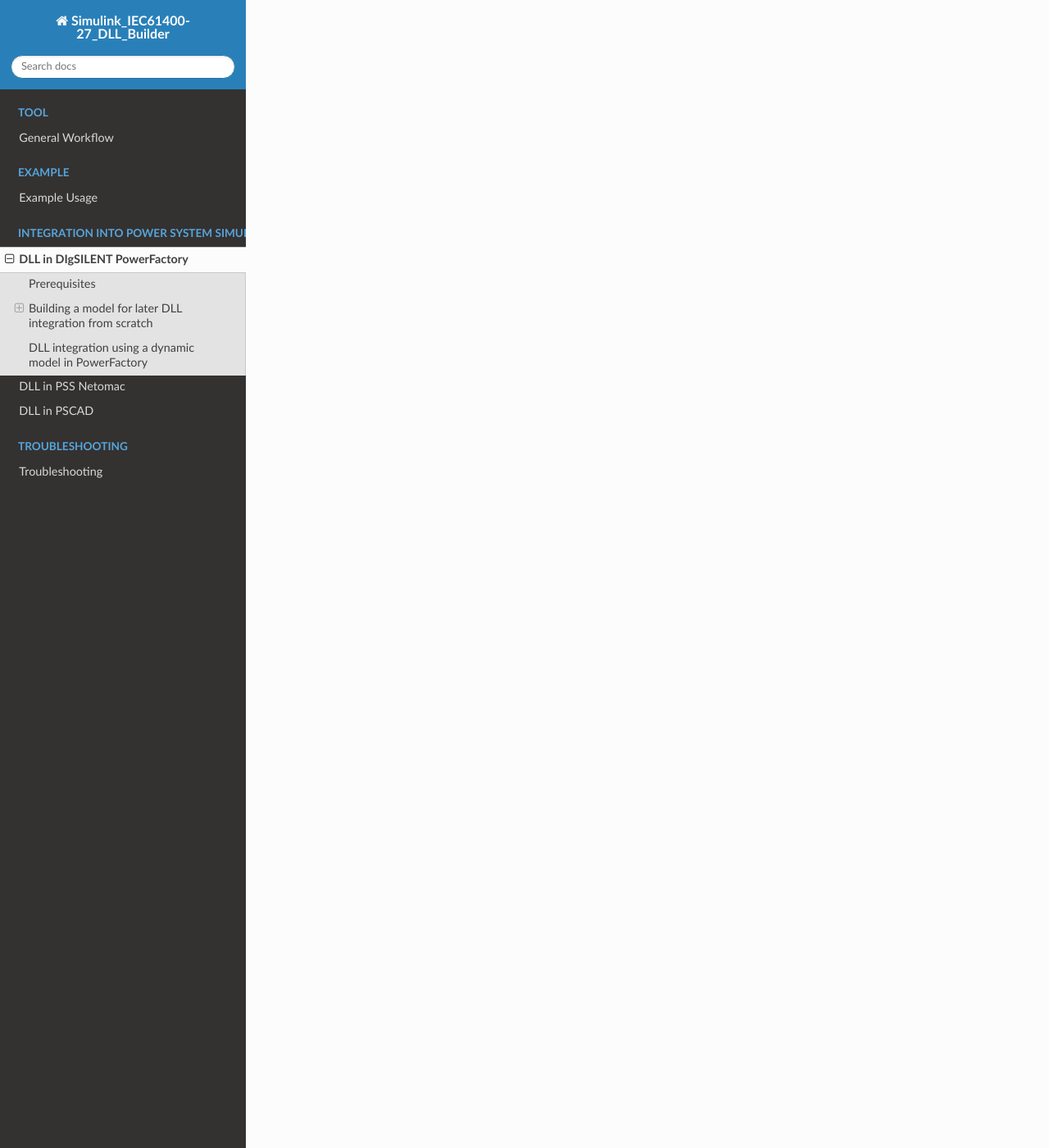
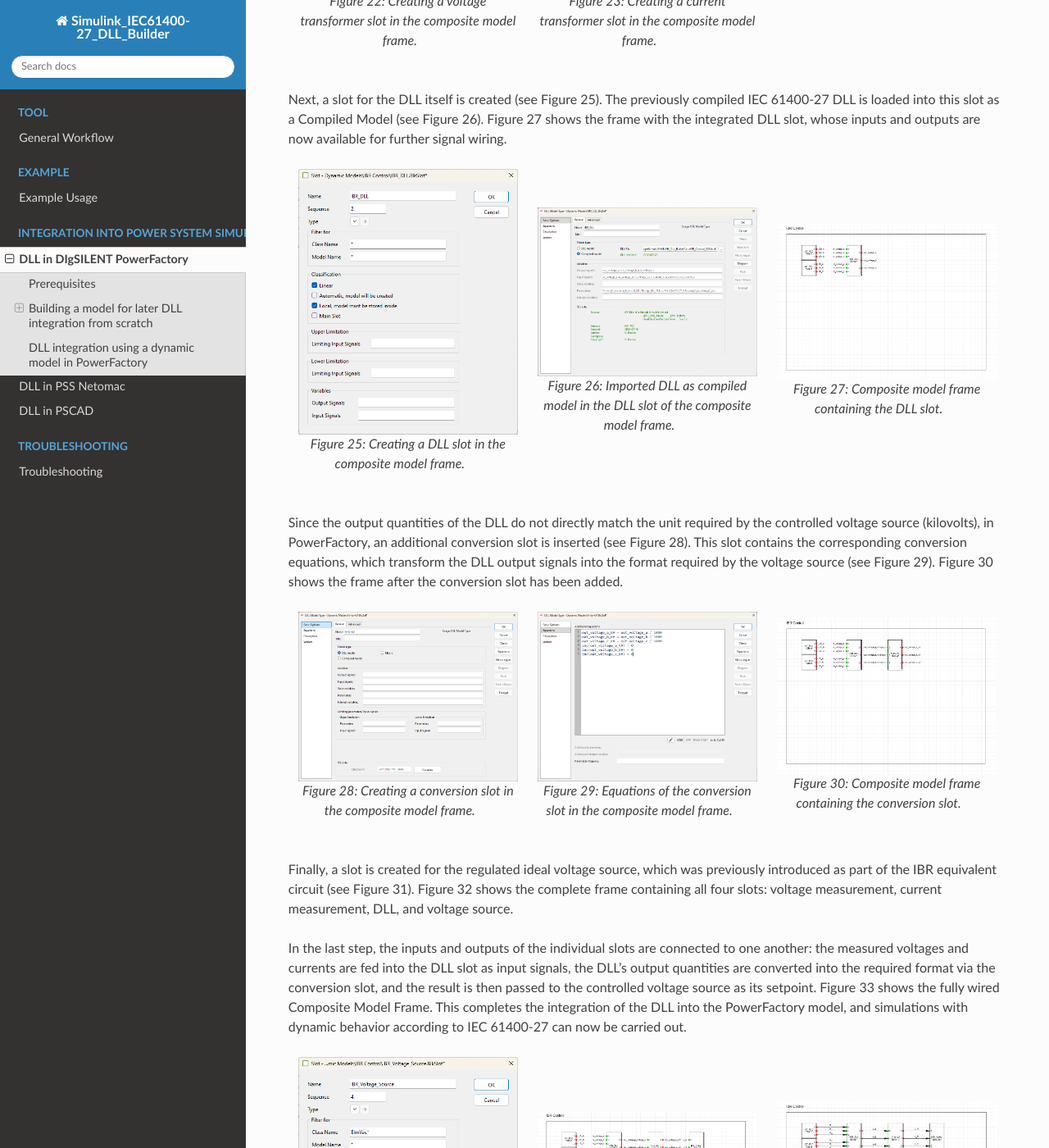
Before and after one commit to Institute-of-Electrical-Energy-Systems/SIMULINK_DLL_Builder, a Sphinx documentation site: the page built from docs/DLL_in_PF.rst, in a window 1280 px wide and 1400 px high, scrolled down 8465 px. Shown: the whole window at 82% size. Built offline with Sphinx 7.4.7 and the Read the Docs theme 3.1.0, drawn with Linux system fonts in a browser that asks for light colours; formulas are drawn with MathJax 3; some of the changed text lies outside the part shown.

Commit message:
documentation(PowerFactory): add description to the composite model frame

```diff
--- a/docs/DLL_in_PF.rst
+++ b/docs/DLL_in_PF.rst
@@ -225,7 +225,12 @@
 
 DLL integration using a dynamic model in PowerFactory
 -----------------------------------------------------
+After setting up the electrical components of the grid model along with the required voltage and current measurements at the PCC, the next step is to integrate the DLL itself into the model.
+This integration is performed via a so-called Composite Model Frame, which defines the signal connections between the measured quantities, the DLL, and the controlled voltage source.
 
+First, a new, empty Composite Model Frame is created (see Figure 19).
+In the corresponding input window, the name and basic settings of the frame are defined (see Figure 20).
+The graphical editing interface of the still-empty frame then opens, in which the individual slots (blocks) and their signal connections are defined in the subsequent steps (see Figure 21).
 .. grid:: 3
 
    .. grid-item::
@@ -248,6 +253,11 @@
             :align: center
 
             Figure 21: Empty composite model frame defintion.
+
+The first slots to be created are those for the measured quantities.
+A slot for the voltage transformer is created to feed the three phase-to-ground voltages at the PCC into the frame (see Figure 22).
+Similarly, a slot for the current transformer is added, through which the three phase currents are provided (see Figure 23).
+Figure 24 shows the frame after both measurement slots have been added.
 
 .. grid:: 3
 
@@ -272,6 +282,10 @@
 
             Figure 24: Composite model frame containing the measurement slots for three phase voltage and current.
 
+Next, a slot for the DLL itself is created (see Figure 25).
+The previously compiled IEC 61400-27 DLL is loaded into this slot as a Compiled Model (see Figure 26).
+Figure 27 shows the frame with the integrated DLL slot, whose inputs and outputs are now available for further signal wiring.
+
 .. grid:: 3
 
    .. grid-item::
@@ -294,6 +308,10 @@
             :align: center
 
             Figure 27: Composite model frame containing the DLL slot.
+
+Since the output quantities of the DLL do not directly match the unit required by the controlled voltage source (kilovolts), in PowerFactory, an additional conversion slot is inserted (see Figure 28).
+This slot contains the corresponding conversion equations, which transform the DLL output signals into the format required by the voltage source (see Figure 29).
+Figure 30 shows the frame after the conversion slot has been added.
 
 .. grid:: 3
 
@@ -318,6 +336,13 @@
 
             Figure 30: Composite model frame containing the conversion slot.
 
+Finally, a slot is created for the regulated ideal voltage source, which was previously introduced as part of the IBR equivalent circuit (see Figure 31).
+Figure 32 shows the complete frame containing all four slots: voltage measurement, current measurement, DLL, and voltage source.
+
+In the last step, the inputs and outputs of the individual slots are connected to one another: the measured voltages and currents are fed into the DLL slot as input signals, the DLL's output quantities are converted into the required format via the conversion slot, and the result is then passed to the controlled voltage source as its setpoint.
+Figure 33 shows the fully wired Composite Model Frame.
+This completes the integration of the DLL into the PowerFactory model, and simulations with dynamic behavior according to IEC 61400-27 can now be carried out.
+
 .. grid:: 3
 
    .. grid-item::
```
